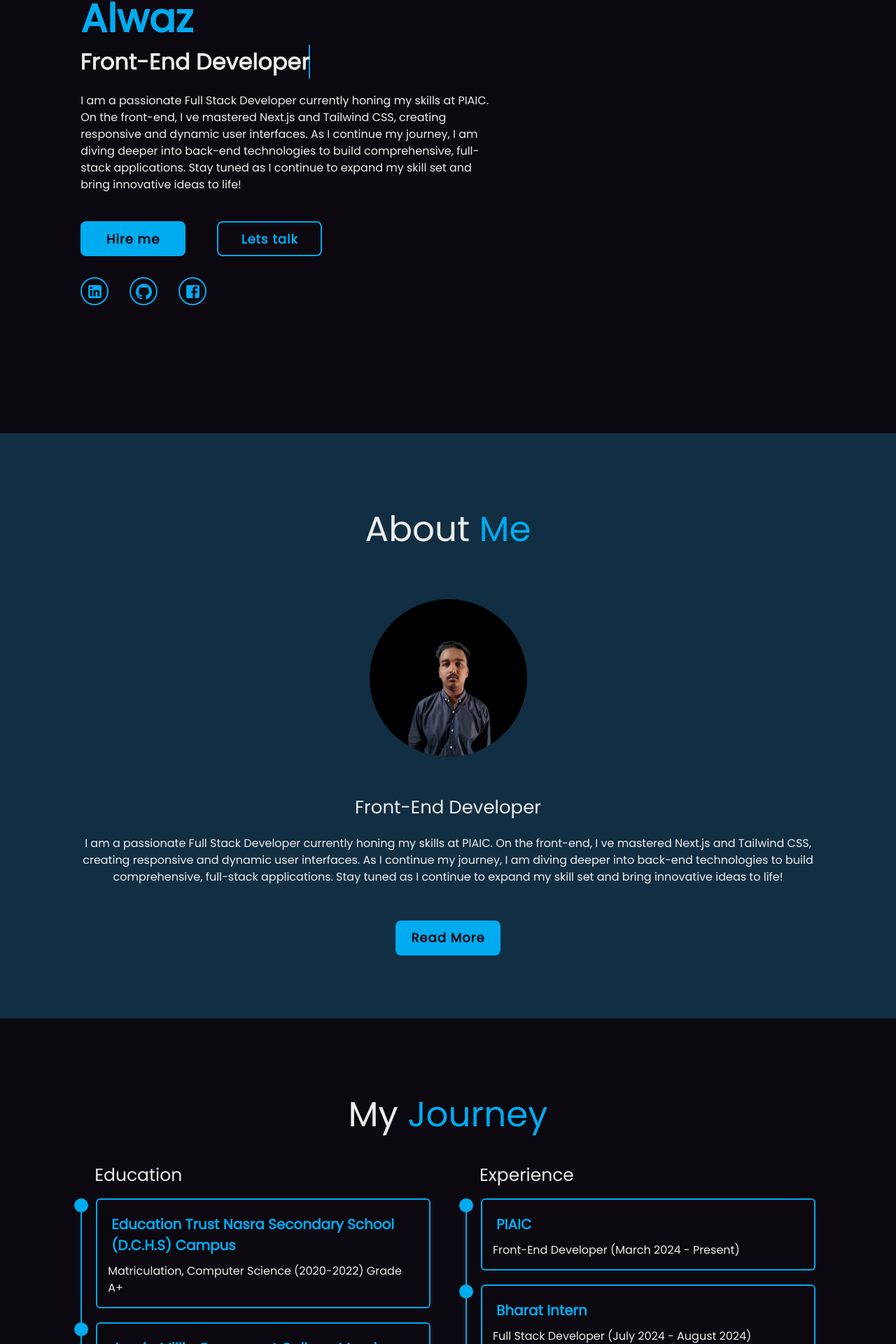
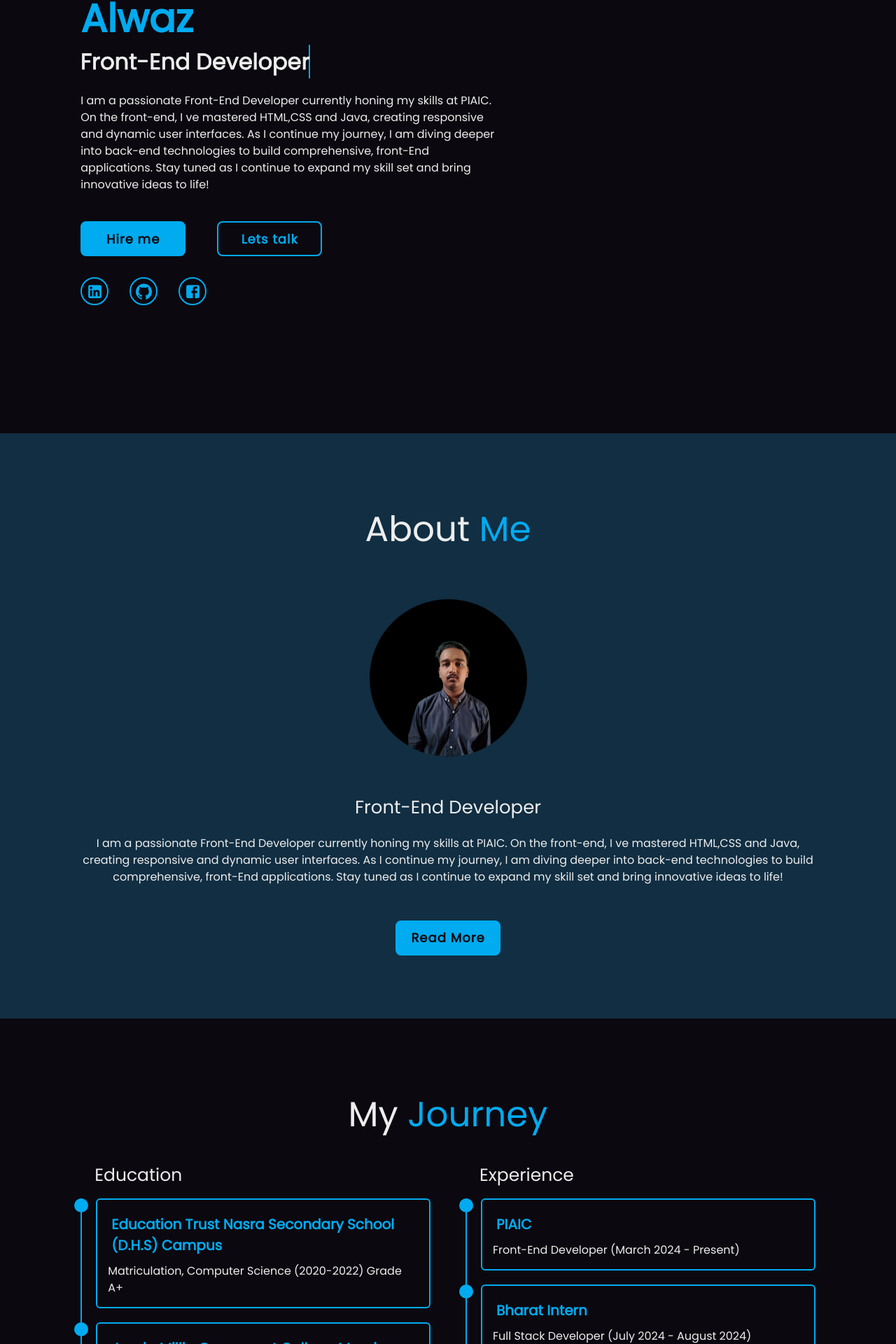
Before and after one commit to Alwaz12/Alwaz-Portfolio-Website, a Next.js app: page / in a window 1280 px wide. Shown: the part 259-2179 px from the top of the page at 70% size. Built offline with nearby package versions, Linux system fonts and the light colour scheme.

Commit message:
Update page.tsx

```diff
--- a/src/app/page.tsx
+++ b/src/app/page.tsx
@@ -132,11 +132,11 @@ active:text-[var(--main-color)]"
             <h3>Front-End Developer</h3>
           </div>
           <p>
-            I am a passionate Full Stack Developer currently honing my skills at
-            PIAIC. On the front-end, I ve mastered Next.js and Tailwind CSS,
+            I am a passionate Front-End Developer currently honing my skills at
+            PIAIC. On the front-end, I ve mastered HTML,CSS and Java,
             creating responsive and dynamic user interfaces. As I continue my
             journey, I am diving deeper into back-end technologies to build
-            comprehensive, full-stack applications. Stay tuned as I continue to
+            comprehensive, front-End applications. Stay tuned as I continue to
             expand my skill set and bring innovative ideas to life!
           </p>
 
@@ -208,11 +208,11 @@ active:text-[var(--main-color)]"
         <div className="about-content">
           <h2>Front-End Developer</h2>
           <p className="about-para">
-            I am a passionate Full Stack Developer currently honing my skills at
-            PIAIC. On the front-end, I ve mastered Next.js and Tailwind CSS,
+            I am a passionate Front-End Developer currently honing my skills at
+            PIAIC. On the front-end, I ve mastered HTML,CSS and Java,
             creating responsive and dynamic user interfaces. As I continue my
             journey, I am diving deeper into back-end technologies to build
-            comprehensive, full-stack applications. Stay tuned as I continue to
+            comprehensive, front-End applications. Stay tuned as I continue to
             expand my skill set and bring innovative ideas to life!
           </p>
 
@@ -238,7 +238,7 @@ active:text-[var(--main-color)]"
               <div className="education-content">
                 <div className="content">
                   <div className="year">
-                    <h3>Education Trust Nasra Secondary School (D.C.H.S) Campus</h3>
+                    <h3>Education Trust Nasra Secondary School (D.H.S) Campus</h3>
                   </div>
                   <p>
                     Matriculation, Computer Science (2020-2022)
@@ -255,7 +255,7 @@ active:text-[var(--main-color)]"
                     <h3>Jamia Millia Goverment College Morning (Shah Faisal Colony)</h3>
                   </div>
                   <p>
-                    Intermediate, Computer Science (2021-2024) Grade A
+                    Intermediate, Computer Science (2021-2024) Grade A+
 
                   </p>
                 </div>
@@ -471,7 +471,7 @@ active:text-[var(--main-color)]"
 
       <footer className="footer">
         <div className="footer-text">
-          <p>Copyright &copy; 2024 by Alwaz | All Right Reserved.</p>
+          <p>Copyright &copy; Alwaz | All Right Reserved.</p>
         </div>
 
         <div className="footer-iconTop">
```
